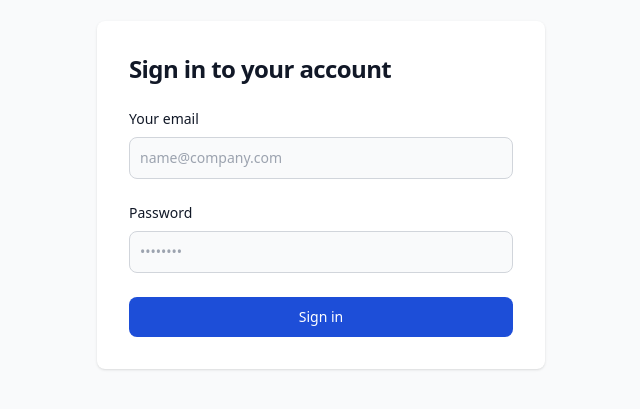
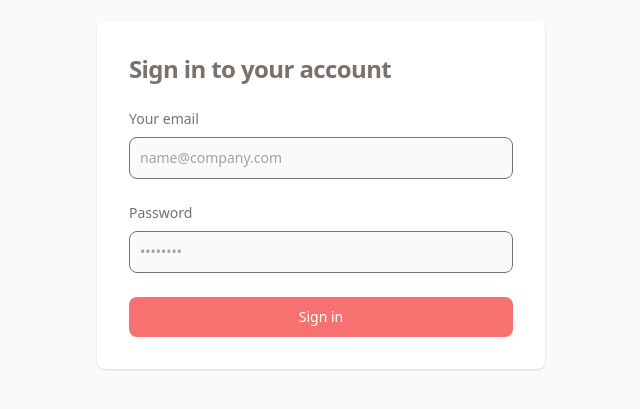
Before and after one commit to BarbDMC/OnlineBookstore-client, a React (Vite) app: page /login in a window 1280 px wide. Shown: the part 205-614 px from the top of the page, without its empty margins (319-959 px from the left). Built offline with nearby package versions, Linux system fonts and the light colour scheme; no server answers.

Commit message:
style(Login): Change colors in login

```diff
--- a/src/pages/Login/Login.css
+++ b/src/pages/Login/Login.css
@@ -1,6 +1,6 @@
 
 .login-background {
-  @apply bg-gray-50 dark:bg-gray-900;
+  @apply bg-stone-50;
 }
 
 .login-container-align {
@@ -8,7 +8,7 @@
 }
 
 .login-container {
-  @apply w-full bg-white rounded-lg shadow dark:border md:mt-0 sm:max-w-md xl:p-0 dark:bg-gray-800 dark:border-gray-700;
+  @apply w-full bg-white rounded-lg shadow md:mt-0 sm:max-w-md xl:p-0;
 }
 
 .login-container-content {
@@ -16,7 +16,7 @@
 }
 
 .login-container-content__title {
-  @apply text-xl font-bold leading-tight tracking-tight text-gray-900 md:text-2xl dark:text-white;
+  @apply text-xl font-bold leading-tight tracking-tight text-stone-500 md:text-2xl;
 }
 
 .login-form {
@@ -24,15 +24,15 @@
 }
 
 .login-form-label {
-  @apply block mb-2 text-sm font-medium text-gray-900 dark:text-white;
+  @apply block mb-2 text-sm font-medium text-stone-500;
 }
 
 .login-form-input {
-  @apply bg-gray-50 border border-gray-300 text-gray-900 sm:text-sm rounded-lg  block w-full p-2.5 dark:bg-gray-700 dark:border-gray-600 dark:placeholder-gray-400 dark:text-white dark:focus:ring-blue-500 dark:focus:border-blue-500;
+  @apply bg-stone-50 border border-stone-500 text-stone-500 sm:text-sm rounded-lg  block w-full p-2.5;
 }
 
 .login-form-button {
-  @apply w-full text-white bg-blue-700  font-medium rounded-lg text-sm px-5 py-2.5 text-center;
+  @apply w-full text-white bg-red-400  font-medium rounded-lg text-sm px-5 py-2.5 text-center;
 }
 
 .login-error {
@@ -40,7 +40,7 @@
 }
 
 .login-signup-message {
-  @apply text-sm font-light text-gray-500 dark:text-gray-400;
+  @apply text-sm font-light text-gray-500;
 }
 
 .login-signup-message__link {
```
